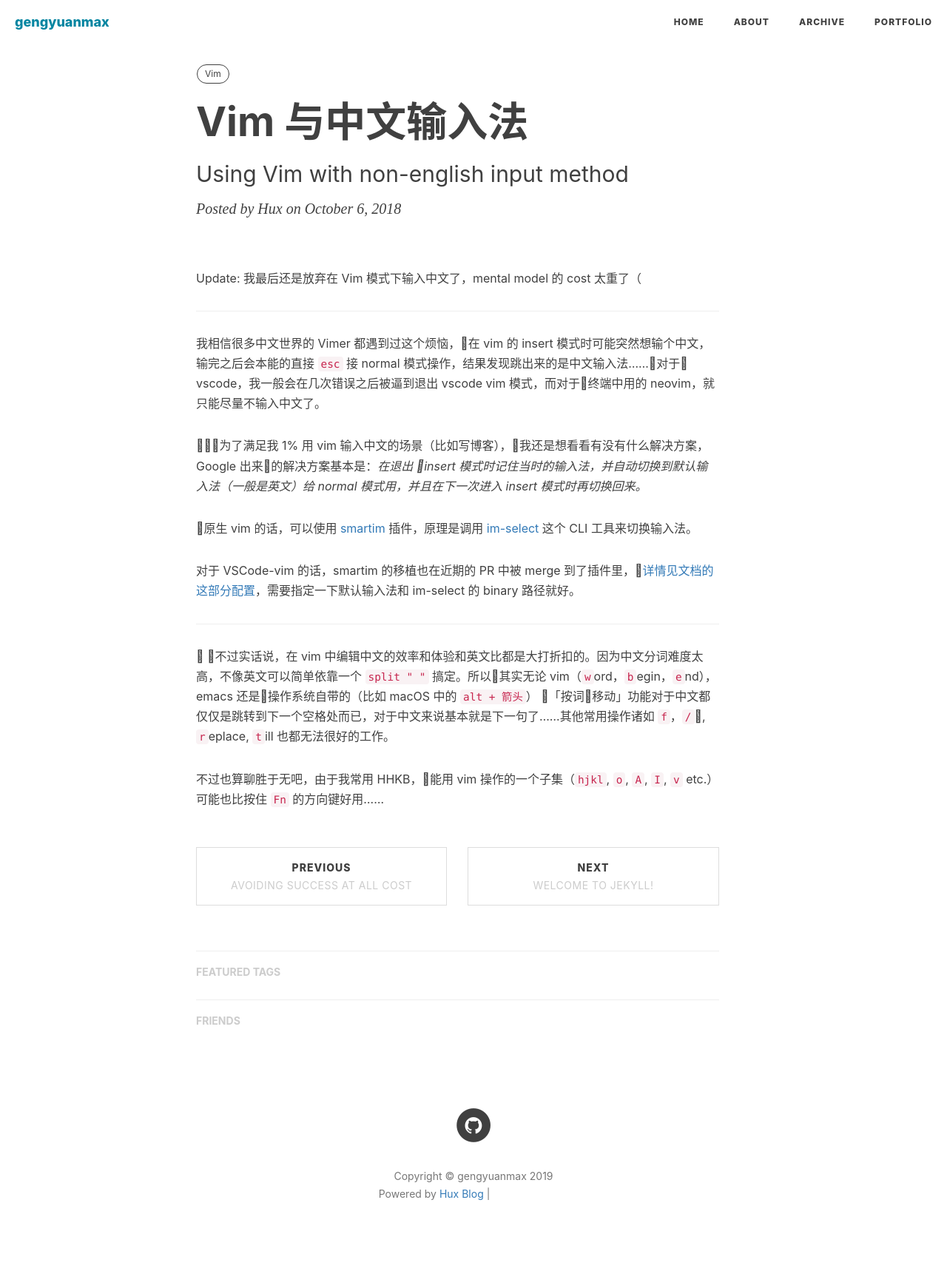
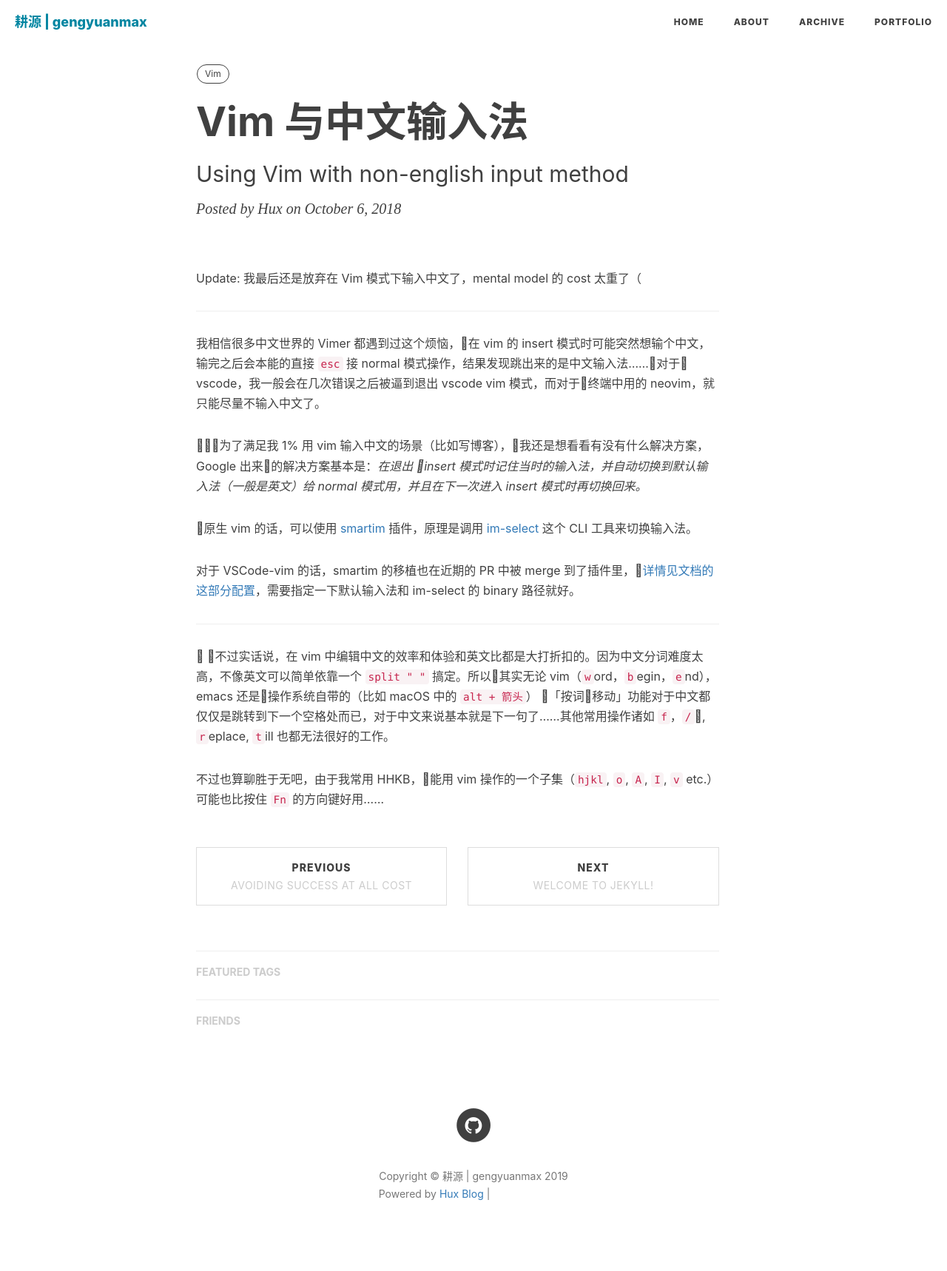
Before and after one commit to GengyuanMax/GengyuanMax.github.io, a Jekyll site: the page built from _posts/2018-10-06-vim-cn-im.md, in a window 1280 px wide. Shown: the whole page at 74% size. Built offline with Jekyll 4.4.1, drawn with Linux system fonts in a browser that asks for light colours; nearby versions of some CDN libraries; comment, search, counter and statistics services are not loaded; grey boxes are pictures that could not be loaded.

Commit message:
2019-04-19 update background fotos

```diff
--- a/_config.yml
+++ b/_config.yml
@@ -1,11 +1,11 @@
 # Site settings
-title: gengyuanmax
+title: 耕源 | gengyuanmax
 SEOTitle: gengyuanmax
-header-img: img/home-bg.jpg
+header-img: img/home-bg.jpeg
 email: gengyuanmax@gmail.com
 description: "Still a learner | 关于学习 | 关于生活"
 keyword: ""
-url: "https://gengyuanmax.io"              # your host, for absolute URL
+url: "https://gengyuanmax.github.io"              # your host, for absolute URL
 baseurl: ""                             # for example, '/blog' if your blog hosted on 'host/blog'
 
 # Publish posts or collection documents with a future date.
@@ -79,7 +79,7 @@ ga_domain: gengyuanmax.io
 # Sidebar settings
 sidebar: true                           # whether or not using Sidebar.
 sidebar-about-description: "wish less & work more<br>"
-sidebar-avatar: /img/avatar-hux-ny.jpg      # use absolute URL, seeing it's used in both `/` and `/about/`
+sidebar-avatar: /img/avatar-gy-ny.jpeg      # use absolute URL, seeing it's used in both `/` and `/about/`
 
 
 
```
Also changed, not shown: 12 other files.
